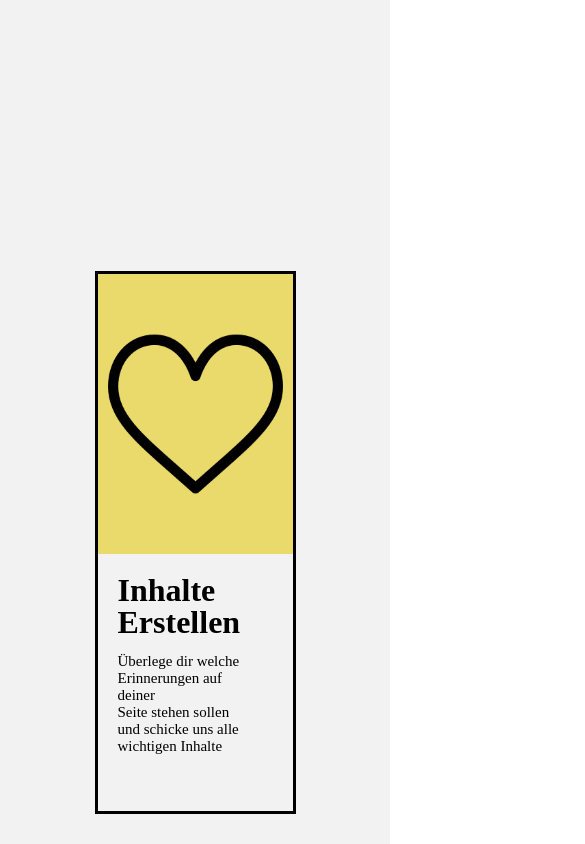
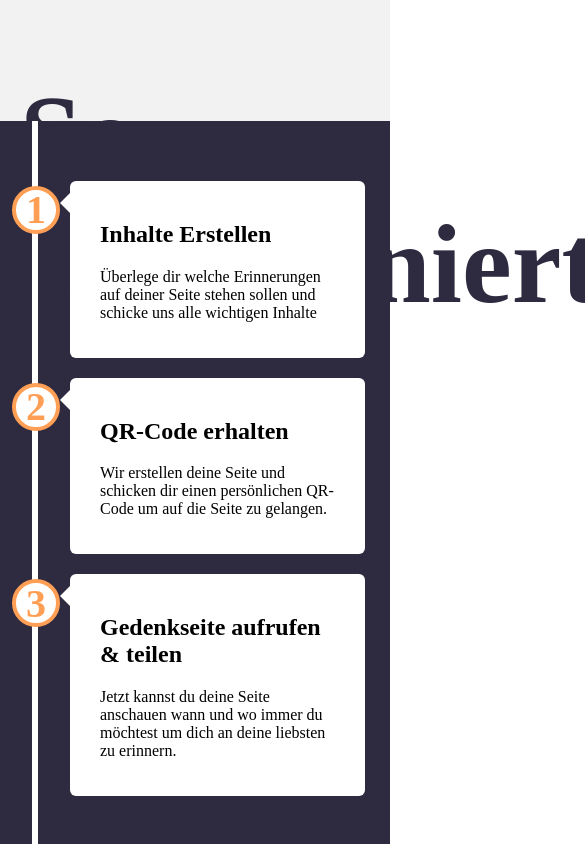
Before and after one commit to IU-Webprogrammierung/web-programmierung-Topo600, a website built with webpack: page Startseite.html in a window 390 px wide. Shown: the part 2660-3504 px from the top of the page, 585 px wide, since content can reach past the window. Built offline with nearby package versions, Linux system fonts and the light colour scheme; a web font is replaced by a local one.

Commit message:
refactor(ui): geänderter stil anleitung Startseite

```diff
--- a/Startseite.css
+++ b/Startseite.css
@@ -1,108 +1,120 @@
-.flex-container{
+/* Zeitlinie nach WC3 */
+.borderclass{
+  background-color: #2E2B40;
+}
+.timeline {
+  box-sizing: border-box;
+  position: relative;
+  max-width: 1200px;
+  margin: 0 auto;
+  padding: 50px 0;  /* oben und unten Padding, aber bleibt mittig */
+}
+
+/* Zeitlinie */
+.timeline::after {
+  content: '';
+  position: absolute;
+  width: 6px;
+  background-color: white;
+  top: 0;
+  bottom: 0;
+  left: 50%;
+  margin-left: -3px;
+}
+
+.container {
+  box-sizing: border-box;/*das muss hier sein*/
+  padding: 10px 40px;
+  position: relative;
+  background-color: inherit;
+  width: 50%;
+}
+
+/* Kreise */
+.container::after {
+  content: attr(data-number);
+  position: absolute;
+  width: 40px;
+  height: 40px;
+  right: -23px;
+  background-color: white;
+  border: 4px solid #FF9F55;
+  top: 15px;
+  border-radius: 50%;
+  z-index: 1;
   display: flex;
   justify-content: center;
   align-items: center;
-  min-height: 100vh;
-  background-color: #f2f2f2;
-}
-.container{
-  position: relative;
-  display: flex;
-  flex-wrap: wrap;
-  justify-content: space-between;
-  width: 800px;
-  height: 280px;
-  margin: 20px;
-  border-style: solid;
-  border-color: black;
-}
-.container .img-container{
-  position: relative;
-  display: flex;
-  justify-content: center;
-  align-items: center;
-  width: 40%;
-  height: 100%;
-  background-color: #eada6c;
-}
-.container .details{
-  display: flex;
-  justify-content: center;
-  align-items: center;
-  width: 50%;
-  height: 100%;
-  box-sizing: border-box;
-  padding: 40px;
-}
-.container .details h2{
-  margin: 0;
-  padding: 0;
-  font-size: 2em;
-  line-height: 1em;
-  color: black;
-}
-.container .details p{
-  max-width: 85%;
-  color: black;
-  font-size: 15px;
-  margin-bottom: 36px;
-}
-div div img{
-  width: 180px;
-  height: 180px;
-  padding: 40px;
+  font-weight: bold;
+  font-size: 40px;
+  color: #FF9F55;
 }
 
-@media(max-width: 768px){
-  .container {
-    height: auto;
-    width: 50%;
-  }
-  .container .img-container{
-    padding: 10px;
-    box-sizing: border-box;
-    width: 100%;
-    height: auto;
-    text-align: center;
-    overflow: hidden;
-  }
-  .container .img-container img{
-    max-width: 100%;
-  }
-  .container .details{
-    width: 100%;
-    height: auto;
-    padding: 20px;
-  }
+/* Positionierung für den rechten Kreis */
+.right::after { /
+  transform: translateX(-20%); /* Korrigiert die Position */
+  left: -23px;
+}
+/* container links platzieren */
+.left {
+  left: 0;
 }
 
+/* Container rechts */
+.right {
+  left: 50%;
+}
 
+/* Pfeile */
+.left::before {
+  content: " ";
+  height: 0;
+  position: absolute;
+  top: 22px;
+  width: 0;
+  z-index: 1;
+  right: 30px;
+  border: medium solid white;
+  border-width: 10px 0 10px 10px;
+  border-color: transparent transparent transparent white;
+}
 
-
-
-
-
-
-
-
-
+/* Pfeile nach links */
+.right::before {
+  content: " ";
+  height: 0;
+  position: absolute;
+  top: 22px;
+  width: 0;
+  z-index: 1;
+  left: 30px;
+  border: medium solid white;
+  border-width: 10px 10px 10px 0;
+  border-color: transparent white transparent transparent;
+}
+.content {
+  padding: 20px 30px;
+  background-color: white;
+  position: relative;
+  border-radius: 6px;
+}
+h3{
+  font-size: 7rem;
+  /* padding-bottom: 200px; */
+  position: relative;
+  color: #2E2B40;
+  margin: 0;
+  bottom: -392px;
+}
+main{
+  background-color: #2E2B40;
+}
 
 
 /*Allgemein*/
 body, html {
   padding: 0;
   margin: 0;
-}
-h1 {
-  font-size: 3rem;
-  color: #fff;
-}
-p {
-  font-size: 1.5rem;
-  color: black;
-}
-span{
-  font-family: "Lexend Deca";
 }
 header{
   position: absolute;
@@ -170,58 +182,6 @@ nav ul.show{
   background-repeat: no-repeat;
   background-size: cover;
 }
-/* Anleitung für die Erstellung einer Seite */
-.erstellen p:first-of-type,
-.qrcode p:first-of-type,
-.herz p:first-of-type {
-  font-weight: bold;
-  font-size: 2rem;
-}
-.section p{
-  position: relative;
-  top: -15%;
-  background-color: #f2f2f2;
-  text-align: center;
-}
-
-.images {
-  position: relative;
-  display: flex;
-  flex-direction: row;
-  justify-content: center;
-  top: -5%;
-  margin-bottom: 300px;
-}
-.images span{
-  font-size: 5rem;
-}
-h3{
-  font-size: 7rem;
-  top: -224px;
-  /* padding-bottom: 200px; */
-  position: relative;
-}
-.erstellen{
-  display: flex;
-  flex-direction: column;
-  align-items: center;
-  max-width: 350px;
-  text-align: center;
-}
-.qrcode{
-  display: flex;
-  flex-direction: column;
-  align-items: center;
-  max-width: 350px;
-  text-align: center;
-}
-.herz{
-   display: flex;
-   flex-direction: column;
-   align-items: center;
-    max-width: 350px;
-    text-align: center;
- }
 /*480/768/1080*/
 /*new*/
 .my-button {
@@ -247,18 +207,6 @@ h3{
   .testsektion {
     height: 120vh;
     background-image: url('ringelblume_bunt_1080.png'); /* Parallax-Hintergrundbild */
-  }
-  h3{
-    font-size: 5rem;
-    top: -160px;
-    /* padding-bottom: 200px; */
-    position: relative;
-  }
-  .images{
-    flex-direction: column;
-    justify-content: center;
-    align-items: center;
-    margin-top: -120px;
   }
 }
 @media only screen and (max-width: 768px){
@@ -292,13 +240,6 @@ h3{
     display: block;
     color: white;
   }
-  h3{
-    font-size: 3rem;
-    top: -95px;
-  }
-  .images{
-    margin-top: -100px;
-  }
   /*parallax*/
   .parallax {
     background-image: url('ringelblume_768.png'); /* Hintergrundbild für Parallax */
@@ -312,6 +253,35 @@ h3{
   .section {
     background-image: url("Ringelblume_Bunt_1.png");
   }
+  .timeline::after {
+    left: 35px;
+  }
+
+  /* Full-width containers */
+  .container {
+    width: 100%;
+    padding-left: 70px;
+    padding-right: 25px;
+  }
+
+  /* Make sure that all arrows are pointing leftwards */
+  .container::before {
+    left: 60px;
+    border: medium solid white;
+    border-width: 10px 10px 10px 0;
+    border-color: transparent white transparent transparent;
+  }
+  .right::after{
+    left: 12px;
+  }
+  /* Make sure all circles are at the same spot */
+  .left::after {
+    left: 12px;
+  }
+  /* alle rechten container sollen sich wie die linken verhalten */
+  .right {
+    left: 0%;
+  }
 }
 @media screen and (max-width: 480px) {
   .parallax {
--- a/Startseite.html
+++ b/Startseite.html
@@ -32,7 +32,7 @@
         <div class="parallax">
           <!--Inhalt über dem Parallax-Bild -->
           <a>Hallo ich bin ein text kannst du mich sehen</a>
-          <div class="content">
+          <div class="content_1">
             <!--<h1>Bringe Leben in Deine Erinnerungen</h1>
             <p>Erstelle eine digitale Gedenkseite – teile Fotos, Geschichten und Erinnerungen
               von deinen Liebsten</p>-->
@@ -47,17 +47,29 @@
           <p>Die Geschichten von Menschen prägen und verändern uns. <br>Jedes Leben macht
             einzigartige Erfahrungen von denen wir lernen können. <br> Entdecke wie du Erinnerungen
             festhalten kannst.</p>-->
+          <h3>So funktioniert's</h3>
         </div>
-        <div class="flex-container">
-        <div class="container">
-          <div class="img-container">
-            <img src="herz.png">
-          </div>
-          <div class="details">
+        <div class="borderclass">
+        <div class="timeline">
+          <div class="container left" data-number="1">
             <div class="content">
               <h2>Inhalte Erstellen</h2>
-              <p>Überlege dir welche Erinnerungen auf deiner <br>
+              <p>Überlege dir welche Erinnerungen auf deiner
                 Seite stehen sollen und schicke uns alle wichtigen Inhalte</p>
+            </div>
+          </div>
+          <div class="container right" data-number="2">
+            <div class="content">
+              <h2>QR-Code erhalten</h2>
+              <p>Wir erstellen deine Seite und schicken dir einen persönlichen
+                QR-Code um auf die Seite zu gelangen.</p>
+            </div>
+          </div>
+          <div class="container left" data-number="3">
+            <div class="content">
+              <h2>Gedenkseite aufrufen & teilen</h2>
+              <p>Jetzt kannst du deine Seite anschauen wann und wo immer du möchtest
+                um dich an deine liebsten zu erinnern.</p>
             </div>
           </div>
         </div>
```
